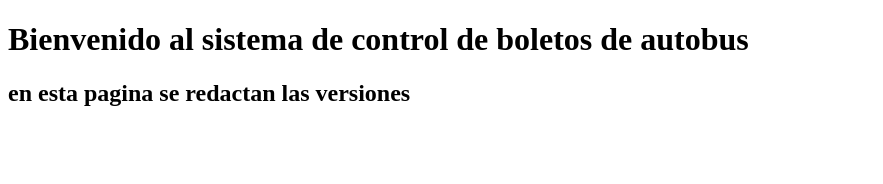
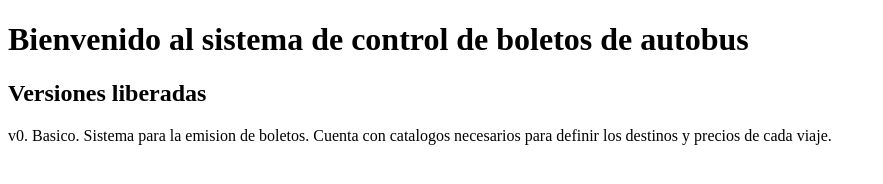
Before and after one commit to gzaratez/Autobus, a plain HTML site: page index.html in a window 1280 px wide. Shown: the whole page, without its empty margins (0-883 px from the left). Drawn offline with Linux system fonts and the light colour scheme.

Commit message:
modificacion menor
se prueba una pequeña modificacion

```diff
--- a/index.html
+++ b/index.html
@@ -6,6 +6,11 @@
 </head>
 <body>
 <h1>Bienvenido al sistema de control de boletos de autobus</h1>
-<h2>en esta pagina se redactan las versiones</h2>
+<h2>Versiones liberadas</h2>
+<p>
+    v0. Basico.
+    Sistema para la emision de boletos.
+    Cuenta con catalogos necesarios para definir los destinos y precios de cada viaje.
+</p>
 </body>
 </html>
```
